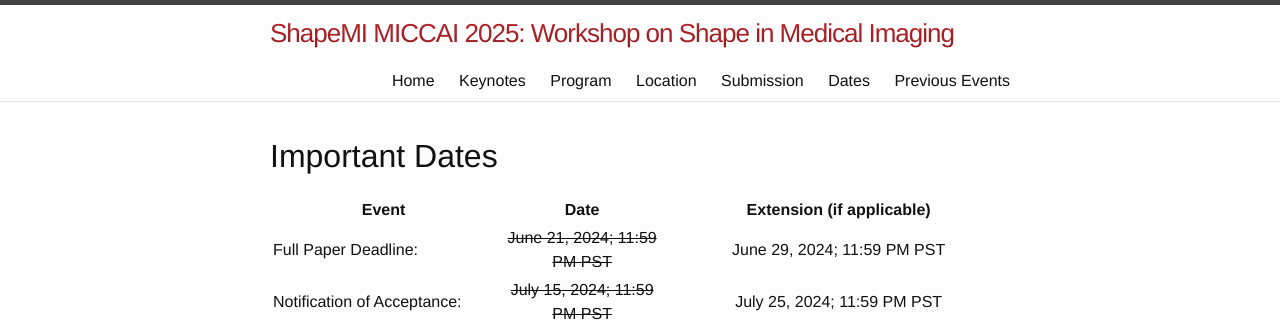
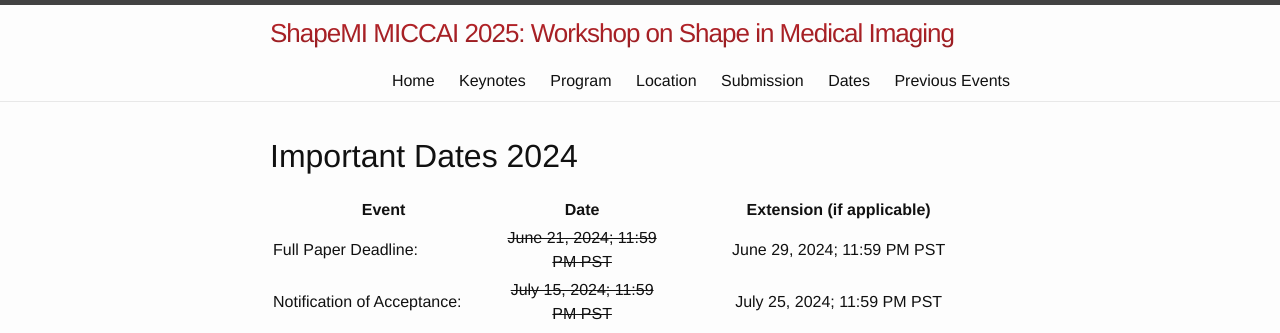
Before and after one commit to shapemi/shapemi.github.io, a Jekyll site: the page built from shapemi2024/dates.md, in a window 1280 px wide. Shown: the top 333 px of the page. Built offline with Jekyll 4.4.1, drawn with Linux system fonts in a browser that asks for light colours.

Commit message:
Update dates.md

```diff
--- a/shapemi2024/dates.md
+++ b/shapemi2024/dates.md
@@ -5,7 +5,7 @@ order: 5
 nav_exclude: true  # if you want it hidden from nav
 ---
 
-# Important Dates
+# Important Dates 2024
 
 | Event | Date | Extension (if applicable) |
 |---|:---:|:---:|
```
